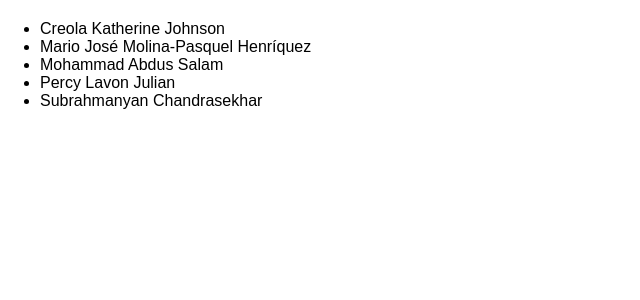
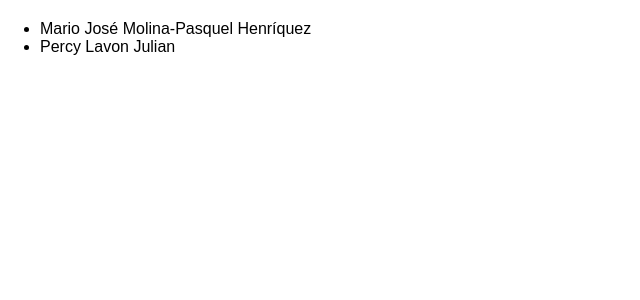
Before and after one commit to zelitosaide/react-js-course, a React (Create React App) app: page / in a window 1280 px wide. Shown: the top 300 px of the page, without its empty margins (0-640 px from the left). Built offline with nearby package versions, Linux system fonts and the light colour scheme.

Commit message:
Rendering Lists

```diff
--- a/src/learn/learn-react/describing-the-ui/rendering-lists/index.js
+++ b/src/learn/learn-react/describing-the-ui/rendering-lists/index.js
@@ -5,6 +5,18 @@ export default function Index() {
 }
 
 function List() {
+  const chemists = people.filter(function (person) {
+    return person.profession === "chemist";
+  });
+
+  const listItems = chemists.map(function (person) {
+    return <li key={person.id}>{person.name}</li>;
+  });
+
+  return <ul>{listItems}</ul>;
+}
+
+function List2() {
   const listItems = people.map(function (person) {
     return <li key={person.id}>{person.name}</li>;
   });
```
